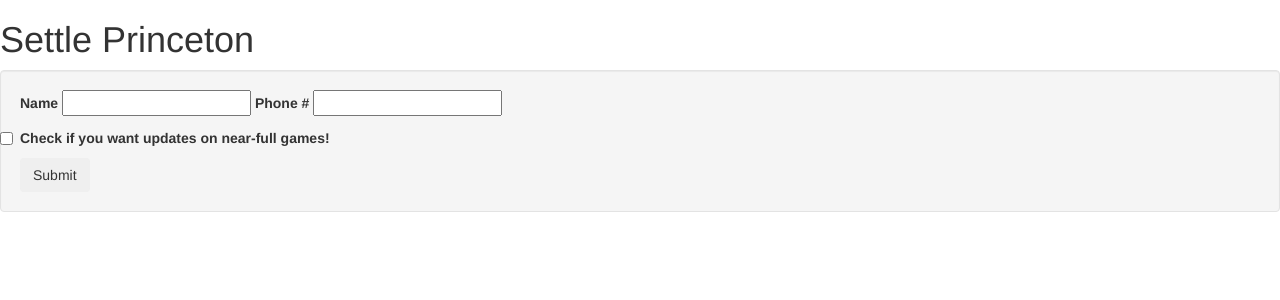
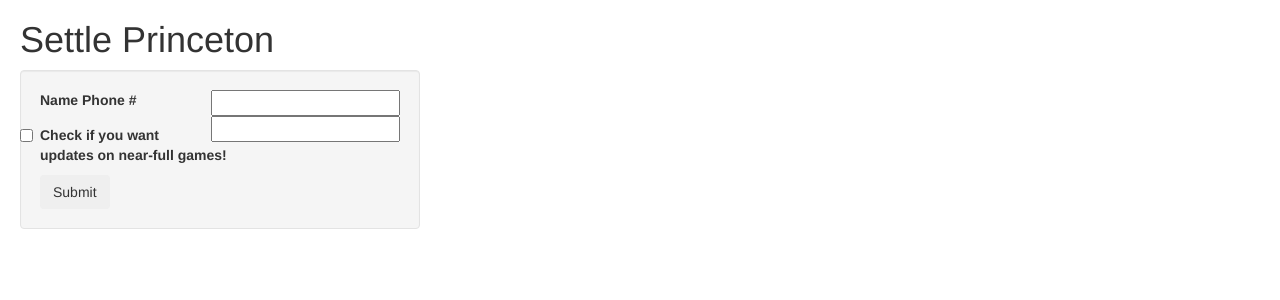
Before and after one commit to majuscule/settle_princeton, a Flask app: page / in a window 1280 px wide. Shown: the top 300 px of the page. Run offline with Flask 2, Linux system fonts and the light colour scheme; parts of the project's set-up code (start-up, migrations or seed data) failed here and were passed over; some libraries are stand-ins or nearby versions.

Commit message:
style changes

```diff
--- a/templates/index.html
+++ b/templates/index.html
@@ -2,8 +2,8 @@
 <head>
   <meta charset="utf-8">
   <title>Settle Princeton</title>
-  <link href="//netdna.bootstrapcdn.com/twitter-bootstrap/2.2.1/css/bootstrap-combined.min.css" rel="stylesheet">
-  <style>.content {padding-top: 80px;}</style>
+  <link href='//netdna.bootstrapcdn.com/twitter-bootstrap/2.2.1/css/bootstrap-combined.min.css' rel='stylesheet' />
+  <link href='/static/style.css' rel='stylesheet' />
 </head>
 <body>
   <h1>Settle Princeton</h1>
@@ -11,12 +11,11 @@
     <label>Name</label>
     <input class="span3"name='name' id='name' type='text'>
     <label>Phone #</label>
-    <input class="span3" name='phone' id='phone' type='text'>
+    <input class='span3' name='phone' id='phone' type='text'>
     <label name='updates?' id='updates?' class="checkbox">
-      <input type="checkbox"> Check if you want updates on near-full games!
+      <input type='checkbox'> Check if you want updates on near-full games!
     </label>
-
-    <button type='submit' class="btn">Submit</button>
+    <button type='submit' class='btn'>Submit</button>
   </form>
 </body>
 </html>
```
